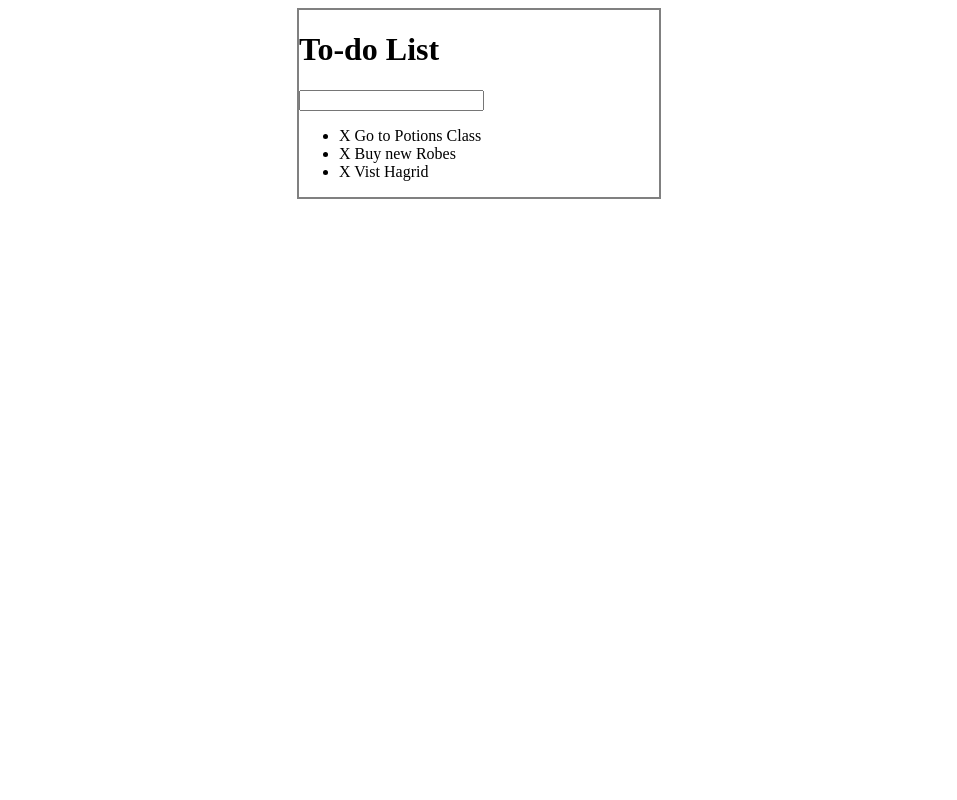
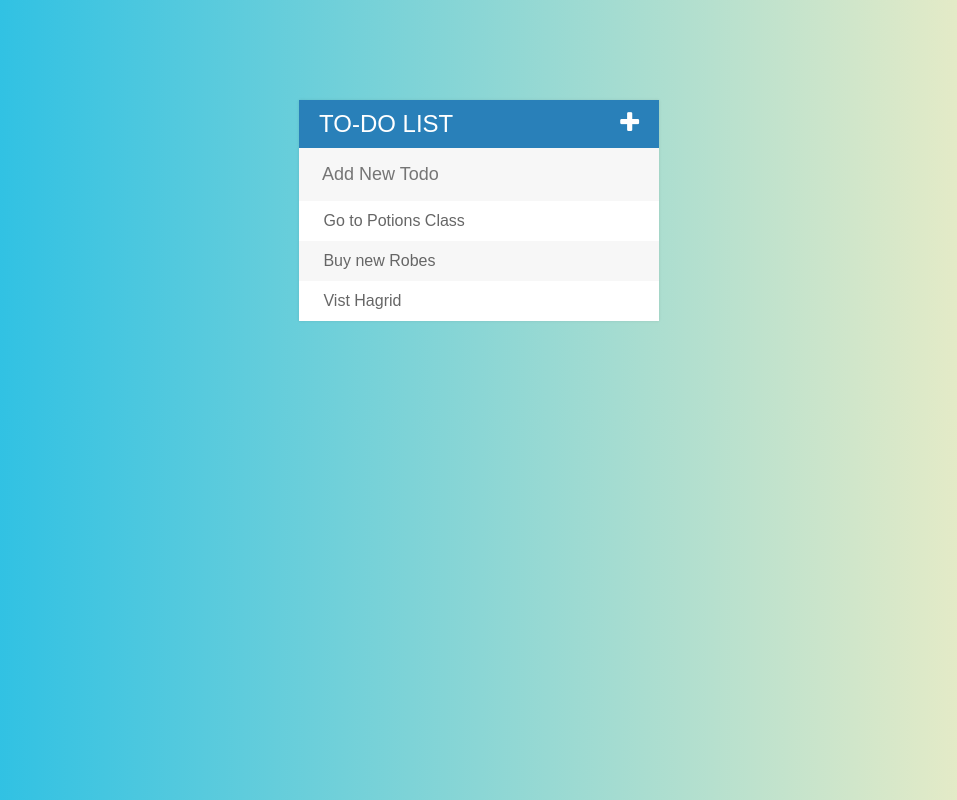
Before and after one commit to b4bhagath/Todo-List-App, a plain HTML site: page index.html in a window 1280 px wide. Shown: the whole page, without its empty margins (161-1118 px from the left). Drawn offline with Linux system fonts and the light colour scheme; a web font is replaced by a local one.

Commit message:
Final edit with the Css and animation

```diff
--- a/assests/css/todos.css
+++ b/assests/css/todos.css
@@ -1,10 +1,88 @@
+body {
+	font-family: 'Encode Sans Condensed', sans-serif;
+    background: -webkit-linear-gradient(90deg, #2BC0E4 10%, #EAECC6 90%);
+    /* Chrome 10+, Saf5.1+ */
+    background: -moz-linear-gradient(90deg, #2BC0E4 10%, #EAECC6 90%);
+    /* FF3.6+ */
+    background: -ms-linear-gradient(90deg, #2BC0E4 10%, #EAECC6 90%);
+    /* IE10 */
+    background: -o-linear-gradient(90deg, #2BC0E4 10%, #EAECC6 90%);
+    /* Opera 11.10+ */
+    background: linear-gradient(90deg, #2BC0E4 10%, #EAECC6 90%);
+    /* W3C */
+}
+
+h1 {
+    background-color: #2980b9;
+    color: white;
+    margin: 0;
+    padding: 10px 20px;
+    text-transform: uppercase;
+    font-size: 24px;
+    font-weight: normal;
+}
+
+ul {
+    list-style: none;
+    margin: 0;
+    padding: 0;
+}
+
+li {
+    background-color: #fff;
+    height: 40px;
+    line-height: 40px;
+    color: #666;
+}
+
+li:hover span {
+    width: 40px;
+    opacity: 1.0;
+}
+
+li:nth-child(2n) {
+    background-color: #f7f7f7;
+}
+
+span {
+    background: #e74c3c;
+    height: 40px;
+    margin-right: 20px;
+    text-align: center;
+    color: white;
+    width: 0px;
+    display: inline-block;
+    transition: 0.2s linear;
+    opacity: 0;
+}
+
+input {
+    font-size: 18px;
+    background-color: #f7f7f7;
+    width: 100%;
+    padding: 13px 13px 13px 20px;
+    box-sizing: border-box;
+    color: #2980b9;
+    border: 3px solid rgba(0, 0, 0, 0);
+}
+
+input:focus {
+    background: #fff;
+    border: 3px solid #29;
+}
+
+.fa-plus {
+    float: right;
+}
+
 #container {
-	width: 360px;
-	margin: 0 auto;
-	border: 2px solid grey;
+    width: 360px;
+    margin: 100px auto;
+    background: #f7f7f7;
+    box-shadow: 0 0 3px rgba(0, 0, 0, 0.1);
 }
 
 .completed {
-	color: gray;
-	text-decoration: line-through;
+    color: gray;
+    text-decoration: line-through;
 }
--- a/assests/js/todos.js
+++ b/assests/js/todos.js
@@ -17,6 +17,10 @@ $("input[type = 'text']").keypress(function(event) {
         var todoText = $(this).val();
         $(this).val("");
         // Create a new li and to ul
-        $("ul").append("<li><span>X</span> " + todoText + "</li>");
+        $("ul").append("<li><span><i class='fa fa-trash'></i></span> " + todoText + "</li>");
     }
-})
+});
+
+$(".fa-plus").click(function(){
+    $("input[type = 'text']").fadeToggle();
+});
--- a/index.html
+++ b/index.html
@@ -4,15 +4,17 @@
 <head>
     <title>Todo List</title>
     <link rel="stylesheet" type="text/css" href="assests/css/todos.css">
+    <link href="https://fonts.googleapis.com/css?family=Encode+Sans+Condensed:400,500,700" rel="stylesheet">
+    <link rel="stylesheet" type="text/css" href="https://cdnjs.cloudflare.com/ajax/libs/font-awesome/4.7.0/css/font-awesome.min.css">
     <script type="text/javascript" src="assests\js\lib\jquery-3.2.1.min.js"></script>
 </head>
 <div id="container">
-    <h1>To-do List</h1>
-    <input type="text" name="">
+    <h1>To-do List <i class=" fa fa-plus"></i></h1>
+    <input type="text" placeholder="Add New Todo">
     <ul>
-        <li><span>X</span> Go to Potions Class</li>
-        <li><span>X</span> Buy new Robes</li>
-        <li><span>X</span> Vist Hagrid</li>
+        <li><span><i class="fa fa-trash"></i></span> Go to Potions Class</li>
+        <li><span><i class="fa fa-trash"></i></span> Buy new Robes</li>
+        <li><span><i class="fa fa-trash"></i></span> Vist Hagrid</li>
     </ul>
 </div>
 
```
